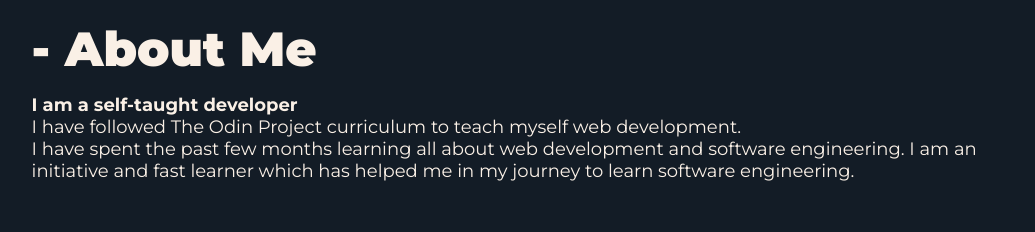
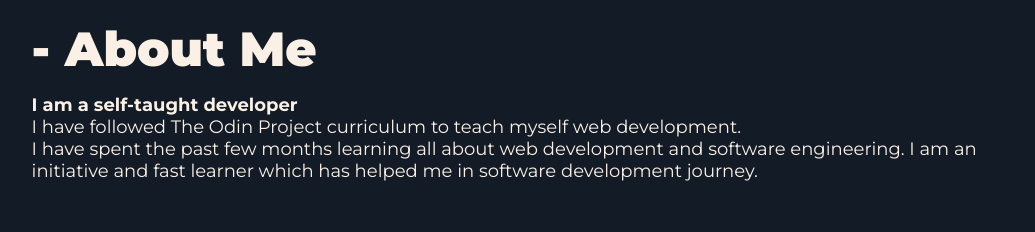
Before and after one commit to Tom-Pierce/portfolio, a React (Vite) app: page / in a window 1280 px wide. Shown: the part 780-1012 px from the top of the page, without its empty margins (122-1157 px from the left). Built offline with nearby package versions, Linux system fonts and the light colour scheme.

Commit message:
update about me

```diff
--- a/src/components/AboutMe.jsx
+++ b/src/components/AboutMe.jsx
@@ -12,7 +12,7 @@ const AboutMe = () => {
       <p>
         I have spent the past few months learning all about web development and
         software engineering. I am an initiative and fast learner which has
-        helped me in my journey to learn software engineering.
+        helped me in software development journey.
       </p>
     </section>
   );
```
